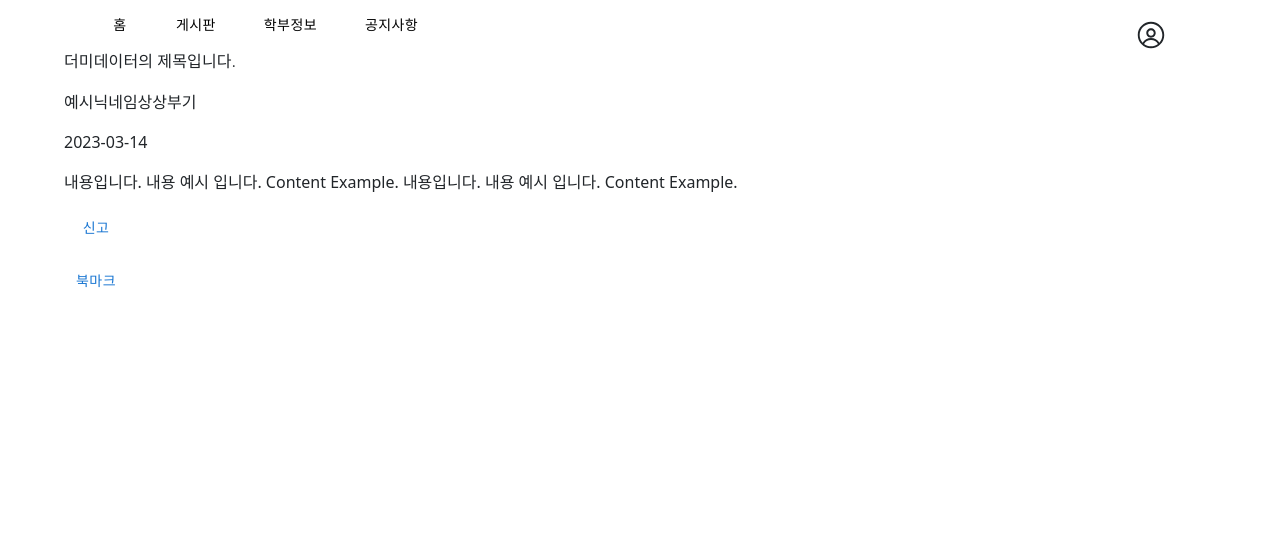
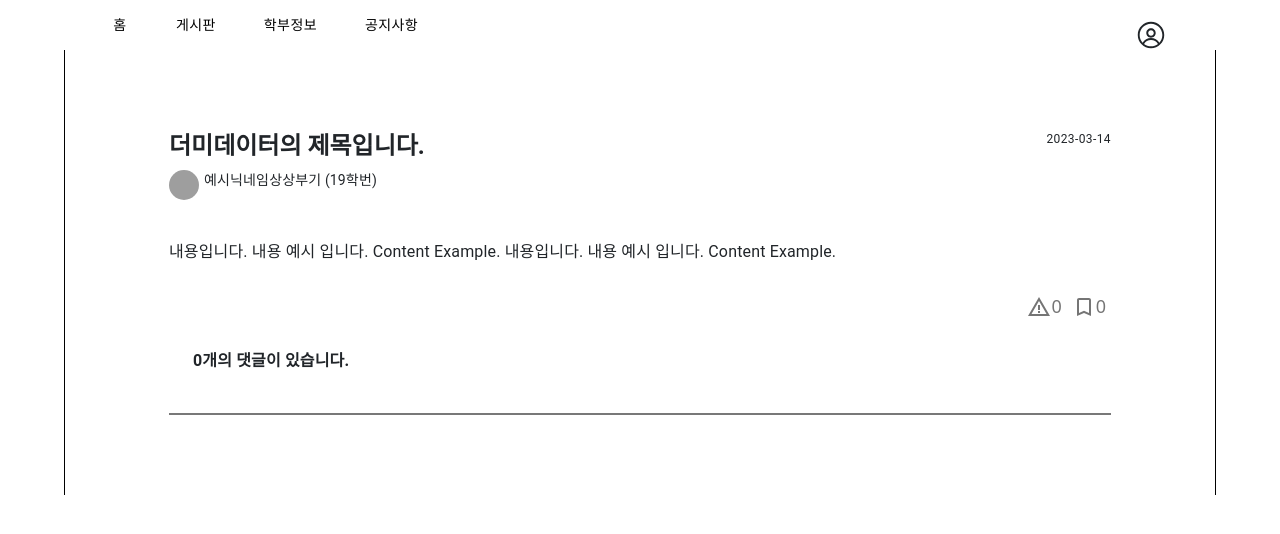
Before and after one commit to htkwon/Capstone-Design, a React (Create React App) app in the folder src/main/frontend/: page /free/1 in a window 1280 px wide. Shown: the top 534 px of the page. Built offline with nearby package versions, Linux system fonts and the light colour scheme; grey boxes are pictures that could not be loaded.

Commit message:
FEAT : #37 자유게시판 상세보기 UI 구현 (댓글창 제외)

```diff
--- a/src/main/frontend/src/components/pages/Board/Free/ViewPosting.tsx
+++ b/src/main/frontend/src/components/pages/Board/Free/ViewPosting.tsx
@@ -2,14 +2,15 @@ import React, { useEffect, useState } from "react";
 import { useParams } from "react-router-dom";
 import Header from "../../../layout/Header";
 import {
+  Avatar,
+  Box,
   Container,
-  Grid,
   Stack,
-  Select,
-  MenuItem,
   Typography,
-  Button,
+  IconButton,
 } from "@mui/material";
+import BookmarkIcon from "@mui/icons-material/BookmarkBorder";
+import WarningAmberIcon from "@mui/icons-material/WarningAmber";
 import { Reply } from "../../../../model/reply";
 
 //자유 상세보기 인터페이스
@@ -50,23 +51,60 @@ const ViewPosting: React.FC = (): JSX.Element => {
   const { id } = useParams();
   const detailPosting = postItem ? (
     <>
-      <Grid container direction="column" spacing={2}>
-        <Grid item>
-          <Typography>{postItem.title}</Typography>
-        </Grid>
-        <Grid item>{postItem.nickname}</Grid>
-        <Grid item>{postItem.createdDate}</Grid>
-        <Grid item>{postItem.content}</Grid>
-        <Grid item>
-          <Button>
-            신고 {/*신고버튼 누르면 관리자에게 report, 신고 수 +1*/}
-          </Button>
-        </Grid>
-        <Grid item>
-          <Button>북마크</Button>
-          {/*북마크버튼 누르면 사용자 정보의 북마크에 해당 게시글 추가,  게시글 정보의 북마크 수 +1, 한번더 클릭 시 해제*/}
-        </Grid>
-      </Grid>
+      <Box sx={{ paddingLeft: 3, paddingRight: 3 }}>
+        <Box
+          sx={{
+            display: "flex",
+            justifyContent: "space-between",
+          }}
+        >
+          <Typography variant="h5" sx={{ marginBottom: 1, fontWeight: 600 }}>
+            {postItem.title}
+          </Typography>
+          <Typography variant="caption">{postItem.createdDate}</Typography>
+        </Box>
+
+        <Box sx={{ marginBottom: 5 }}>
+          <Stack direction="row">
+            <Avatar
+              srcSet={postItem.profileImg as string}
+              sx={{ width: "30px", height: "30px", marginRight: "5px" }}
+            />
+            <Typography variant="body2">
+              {`${postItem.nickname} (${postItem.stuId
+                .toString()
+                .slice(0, 2)}학번)`}
+            </Typography>
+          </Stack>
+        </Box>
+
+        <Box sx={{ marginBottom: 1 }}>
+          <Typography variant="body1">{postItem.content}</Typography>
+          {/* 이미지에 대해서는 추후 논의 후 추가)*/}
+        </Box>
+        <Box sx={{ marginTop: 3, marginBottom: 3 }}>
+          <Stack direction="row" sx={{ disply: "flex", justifyContent: "end" }}>
+            <IconButton size="small">
+              <WarningAmberIcon /> {postItem.report}
+            </IconButton>
+            <IconButton size="small">
+              <BookmarkIcon /> {postItem.bookmarks}
+            </IconButton>
+          </Stack>
+        </Box>
+
+        <Box>
+          <Typography
+            variant="body1"
+            sx={{ marginBottom: 5, paddingLeft: 3, fontWeight: 600 }}
+          >
+            {`${postItem.reply}개의 댓글이 있습니다.`}
+          </Typography>
+          <Box sx={{ border: "1px solid #787878", height: "50%" }}>
+            {/*은서: 추후 이곳에 댓글 목록, 댓글 작성란 등 컴포넌트 추가하기*/}
+          </Box>
+        </Box>
+      </Box>
     </>
   ) : (
     <Typography>no data</Typography>
@@ -76,7 +114,15 @@ const ViewPosting: React.FC = (): JSX.Element => {
     <>
       <Container>
         <Header />
-        {detailPosting}
+        <Box
+          sx={{
+            borderLeft: "1px solid black",
+            borderRight: "1px solid black",
+            padding: 10,
+          }}
+        >
+          {detailPosting}
+        </Box>
       </Container>
     </>
   );
```
